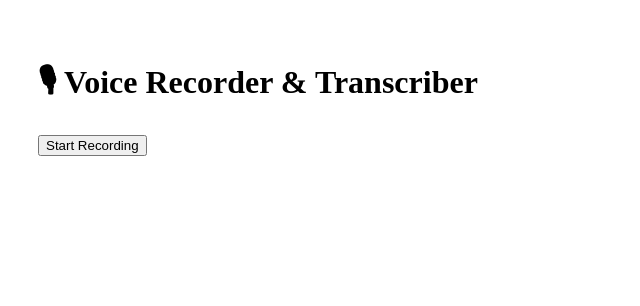
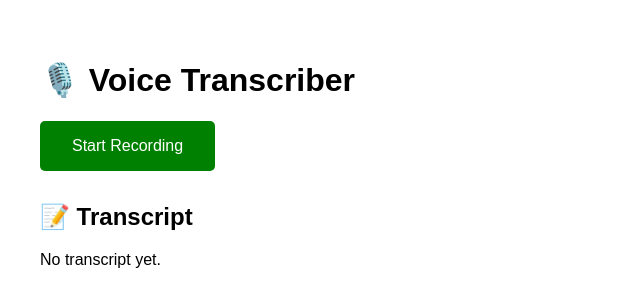
Before and after one commit to RealtalkAI552/voice-transcriber, a Next.js app: page / in a window 1280 px wide. Shown: the top 306 px of the page, without its empty margins (0-640 px from the left). Built offline with nearby package versions, Linux system fonts and the light colour scheme.

Commit message:
Update index.js

```diff
--- a/pages/index.js
+++ b/pages/index.js
@@ -1,67 +1,69 @@
-import { useRef, useState } from "react";
+import { useState, useRef } from "react";
 
 export default function Home() {
-  const [audioUrl, setAudioUrl] = useState(null);
-  const [isRecording, setIsRecording] = useState(false);
+  const [recording, setRecording] = useState(false);
   const [transcript, setTranscript] = useState("");
-  const [loading, setLoading] = useState(false);
   const mediaRecorderRef = useRef(null);
-  const audioChunks = useRef([]);
+  const audioChunksRef = useRef([]);
 
   const startRecording = async () => {
-    setTranscript("");
-    setAudioUrl(null);
-    audioChunks.current = [];
+    const stream = await navigator.mediaDevices.getUserMedia({ audio: true });
+    const mediaRecorder = new MediaRecorder(stream);
+    mediaRecorderRef.current = mediaRecorder;
+    audioChunksRef.current = [];
 
-    const stream = await navigator.mediaDevices.getUserMedia({ audio: true });
-    mediaRecorderRef.current = new MediaRecorder(stream);
-
-    mediaRecorderRef.current.ondataavailable = (e) => {
-      audioChunks.current.push(e.data);
+    mediaRecorder.ondataavailable = (event) => {
+      if (event.data.size > 0) {
+        audioChunksRef.current.push(event.data);
+      }
     };
 
-    mediaRecorderRef.current.onstop = async () => {
-      const audioBlob = new Blob(audioChunks.current, { type: "audio/webm" });
-      const url = URL.createObjectURL(audioBlob);
-      setAudioUrl(url);
-      await sendToWhisper(audioBlob);
+    mediaRecorder.onstop = async () => {
+      const audioBlob = new Blob(audioChunksRef.current, { type: "audio/webm" });
+      const formData = new FormData();
+      formData.append("file", audioBlob, "recording.webm");
+
+      const response = await fetch("/api/transcribe", {
+        method: "POST",
+        body: formData,
+      });
+
+      const data = await response.json();
+      setTranscript(data.text || "Transcription failed.");
     };
 
-    mediaRecorderRef.current.start();
-    setIsRecording(true);
+    mediaRecorder.start();
+    setRecording(true);
   };
 
   const stopRecording = () => {
     mediaRecorderRef.current.stop();
-    setIsRecording(false);
-  };
-
-  const sendToWhisper = async (audioBlob) => {
-    setLoading(true);
-    const formData = new FormData();
-    formData.append("file", audioBlob, "audio.webm");
-
-    const res = await fetch("/api/transcribe", {
-      method: "POST",
-      body: formData,
-    });
-
-    const data = await res.json();
-    setTranscript(data.text);
-    setLoading(false);
+    setRecording(false);
   };
 
   return (
-    <div style={{ padding: 30 }}>
-      <h1>🎙 Voice Recorder & Transcriber</h1>
+    <div style={{ padding: "2rem", fontFamily: "Arial, sans-serif" }}>
+      <h1>🎙️ Voice Transcriber</h1>
 
-      <button onClick={isRecording ? stopRecording : startRecording}>
-        {isRecording ? "Stop Recording" : "Start Recording"}
+      <button
+        onClick={recording ? stopRecording : startRecording}
+        style={{
+          backgroundColor: recording ? "red" : "green",
+          color: "white",
+          padding: "1rem 2rem",
+          border: "none",
+          borderRadius: "5px",
+          fontSize: "1rem",
+          cursor: "pointer",
+        }}
+      >
+        {recording ? "Stop Recording" : "Start Recording"}
       </button>
 
-      {audioUrl && <audio src={audioUrl} controls />}
-      {loading && <p>Transcribing...</p>}
-      {transcript && <p><strong>Transcript:</strong> {transcript}</p>}
+      <div style={{ marginTop: "2rem" }}>
+        <h2>📝 Transcript</h2>
+        <p>{transcript || "No transcript yet."}</p>
+      </div>
     </div>
   );
 }
```
